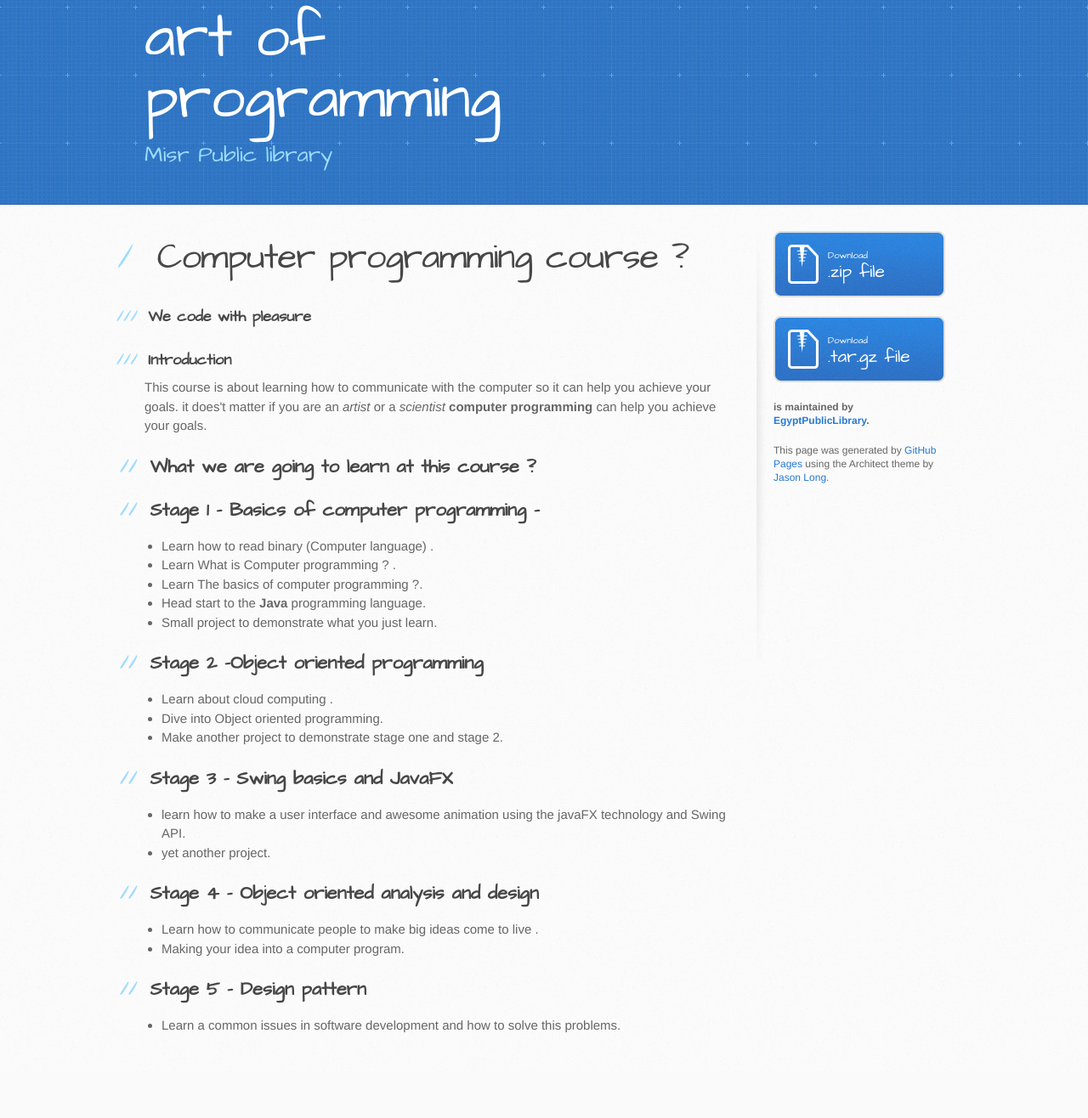
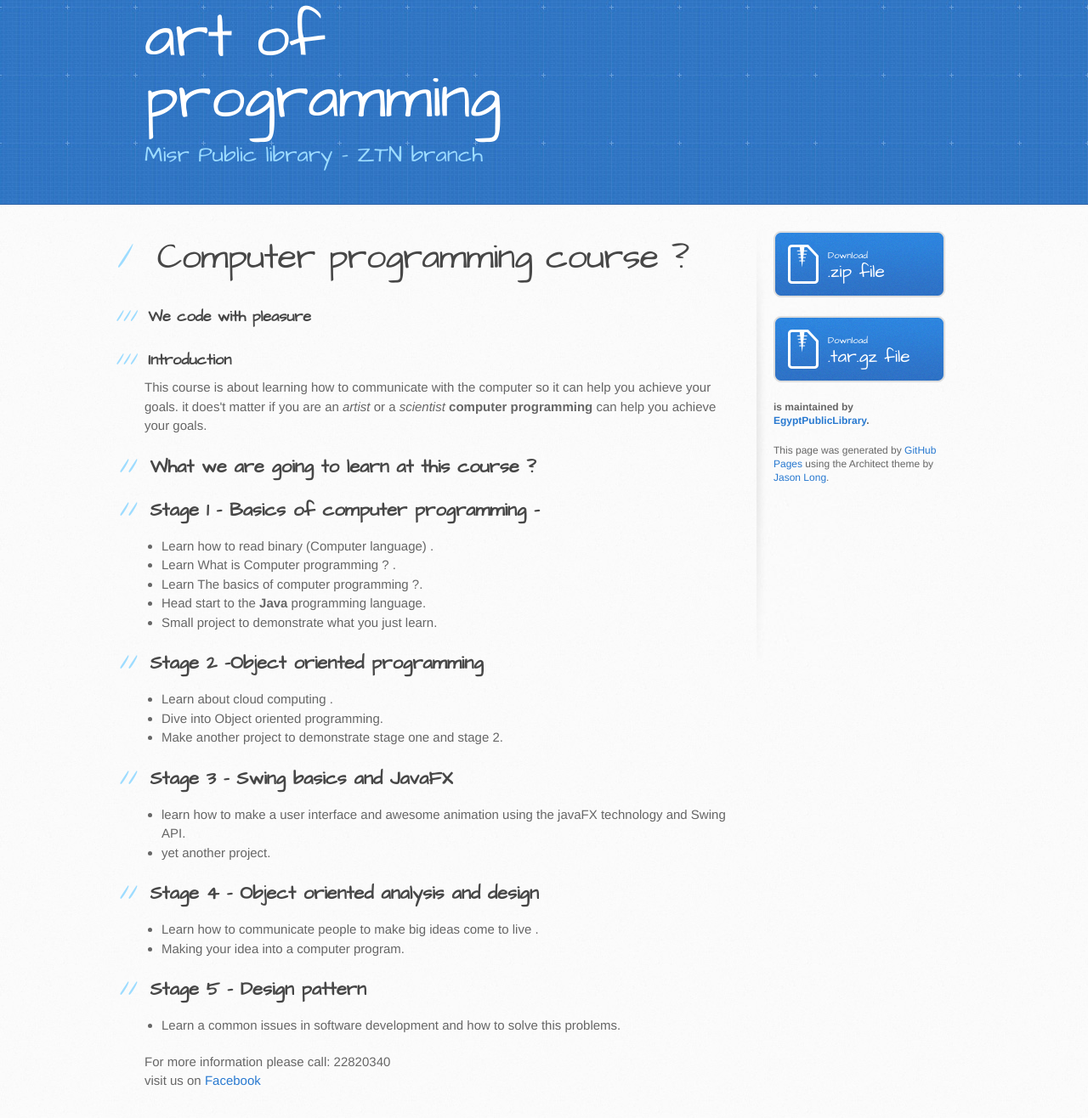
Before and after one commit to EgyptPublicLibrary/ProgrammingCourse, a plain HTML site: page index.html in a window 1280 px wide. Shown: the part 392-1708 px from the top of the page at 85% size. Before the commit the page ends 1653 px from the top, so only its background shows below. Drawn offline with Linux system fonts and the light colour scheme.

```diff
--- a/index.html
+++ b/index.html
@@ -20,7 +20,7 @@
     <header>
       <div class="inner">
         <h1>Introduction to the intellectual enterprise of computer science and the art of programming</h1>
-        <h2>Misr Public library </h2>
+        <h2>Misr Public library - ZTN branch </h2>
         <a href="https://github.com/EgyptPublicLibrary/ProgrammingCourse" class="button"><small>View project on</small> GitHub</a>
       </div>
     </header>
@@ -90,6 +90,10 @@ it does't matter if you are an <em>artist</em> or a <em>scientist</em> <strong>c
 <ul>
 <li>Learn a common issues in software development and how to solve this problems. </li>
 </ul>
+
+<p>For more information please call: 22820340
+<br>
+visit us on <a href="https://www.facebook.com/mpl.ztn?fref=ts">Facebook </a></p>
         </section>
 
         <aside id="sidebar">
```
Also changed, not shown: params.json (+1 -1 lines).
